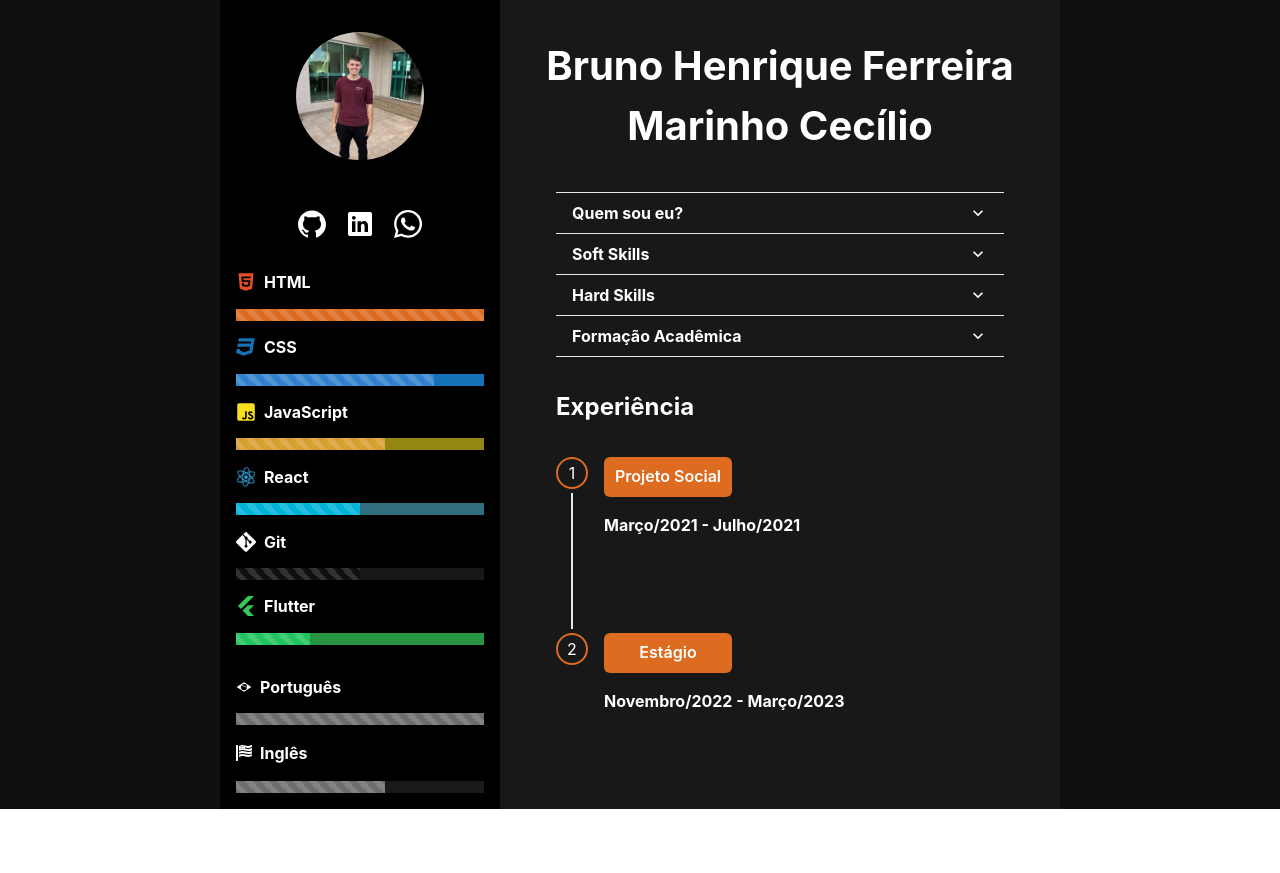
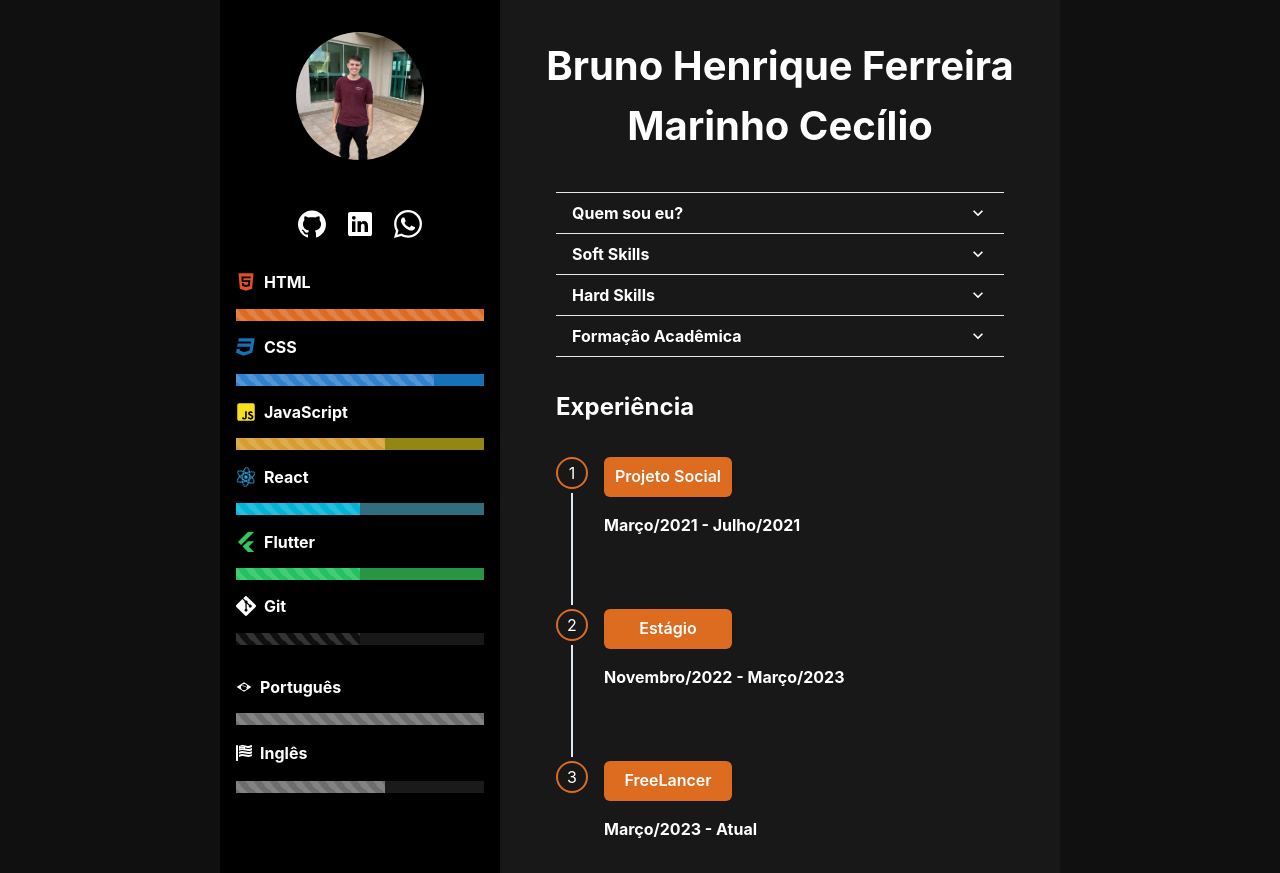
Before and after one commit to SixBruno99/Curriculo, a React (Create React App) app: page / in a window 1280 px wide. Before the commit the page ends 809 px from the top, so only its background shows below. Built offline with nearby package versions, Linux system fonts and the light colour scheme.

Commit message:
One more job description added in the cv

```diff
--- a/src/Components/Experience/Job.jsx
+++ b/src/Components/Experience/Job.jsx
@@ -13,11 +13,12 @@ import {
 import {
   FirstJobDescripition,
   SecondJobDescripition,
+  ThirdDescripition,
 } from "./Modals/JobDescripition";
 
 export const Experience = () => {
   return (
-    <Stepper colorScheme="orange" orientation="vertical" height="16rem" gap="0" mb="2rem">
+    <Stepper colorScheme="orange" orientation="vertical" height="24rem" gap="0" mb="2rem">
       <Step>
         <StepIndicator>
           <StepStatus active={<StepNumber color="white" />} />
@@ -36,6 +37,16 @@ export const Experience = () => {
           <SecondJobDescripition />
           <Text {...textStyles}>Novembro/2022 - Março/2023</Text>
         </Box>
+        <StepSeparator />
+      </Step>
+      <Step>
+        <StepIndicator>
+          <StepStatus active={<StepNumber color="white" />} />
+        </StepIndicator>
+        <Box>
+          <ThirdDescripition />
+          <Text {...textStyles}>Março/2023 - Atual</Text>
+        </Box>
       </Step>
     </Stepper>
   );
--- a/src/Components/Experience/Modals/JobDescripition.jsx
+++ b/src/Components/Experience/Modals/JobDescripition.jsx
@@ -13,17 +13,28 @@ import {
 } from "@chakra-ui/react";
 
 export const FirstJobDescripition = () => {
-  const [isLargerThan456] = useMediaQuery('(min-width: 456px)')
+  const [isLargerThan456] = useMediaQuery("(min-width: 456px)");
 
   const { isOpen, onOpen, onClose } = useDisclosure();
 
   return (
     <Box>
-      <Button onClick={onOpen} marginLeft="0.5rem" w="8rem" colorScheme='orange' color="white">
+      <Button
+        onClick={onOpen}
+        marginLeft="0.5rem"
+        w="8rem"
+        colorScheme="orange"
+        color="white"
+      >
         Projeto Social
       </Button>
 
-      <Modal isCentered onClose={onClose} size={isLargerThan456 ? "md" : "xs"} isOpen={isOpen}>
+      <Modal
+        isCentered
+        onClose={onClose}
+        size={isLargerThan456 ? "md" : "xs"}
+        isOpen={isOpen}
+      >
         <ModalOverlay />
         <ModalContent bg="#181818">
           <ModalHeader color="white">
@@ -45,17 +56,28 @@ export const FirstJobDescripition = () => {
 };
 
 export const SecondJobDescripition = () => {
-  const [isLargerThan456] = useMediaQuery('(min-width: 456px)')
+  const [isLargerThan456] = useMediaQuery("(min-width: 456px)");
 
   const { isOpen, onOpen, onClose } = useDisclosure();
 
   return (
     <Box>
-      <Button onClick={onOpen} marginLeft="0.5rem" w="8rem" colorScheme='orange' color="white">
+      <Button
+        onClick={onOpen}
+        marginLeft="0.5rem"
+        w="8rem"
+        colorScheme="orange"
+        color="white"
+      >
         Estágio
       </Button>
 
-      <Modal isCentered onClose={onClose} size={isLargerThan456 ? "md" : "xs"} isOpen={isOpen}>
+      <Modal
+        isCentered
+        onClose={onClose}
+        size={isLargerThan456 ? "md" : "xs"}
+        isOpen={isOpen}
+      >
         <ModalOverlay />
         <ModalContent bg="#181818">
           <ModalHeader color="white">
@@ -75,3 +97,48 @@ export const SecondJobDescripition = () => {
     </Box>
   );
 };
+
+export const ThirdDescripition = () => {
+  const [isLargerThan456] = useMediaQuery("(min-width: 456px)");
+
+  const { isOpen, onOpen, onClose } = useDisclosure();
+
+  return (
+    <Box>
+      <Button
+        onClick={onOpen}
+        marginLeft="0.5rem"
+        w="8rem"
+        colorScheme="orange"
+        color="white"
+      >
+        FreeLancer
+      </Button>
+
+      <Modal
+        isCentered
+        onClose={onClose}
+        size={isLargerThan456 ? "md" : "xs"}
+        isOpen={isOpen}
+      >
+        <ModalOverlay />
+        <ModalContent bg="#181818">
+          <ModalHeader color="white">
+            FreeLancer desenvolvedor frontend
+          </ModalHeader>
+          <ModalCloseButton />
+          <ModalBody color="white">
+            Projeto em andamento no qual estou desenvolvendo um aplicativo
+            utilizando o Flutter, nesse projeto estou aprimorando minhas
+            habilidade de construção de layouts com outra linguagem e
+            manipulando váriaveis globais no projeto para realizar o controle
+            de estoque de produtos.
+          </ModalBody>
+          <ModalFooter>
+            <Button onClick={onClose}>Fechar</Button>
+          </ModalFooter>
+        </ModalContent>
+      </Modal>
+    </Box>
+  );
+};
--- a/src/Components/Skills/index.jsx
+++ b/src/Components/Skills/index.jsx
@@ -54,6 +54,17 @@ export const Skills = () => {
         value={50}
       />
       <Flex {...flexStyle}>
+        <SiFlutter  size={20} style={{ color: "#34C759 " }} />
+        <Text {...textStyles}>Flutter</Text>
+      </Flex>
+      <Progress
+        hasStripe
+        colorScheme="whatsapp"
+        bg="rgba(52, 199, 89, 0.75)"
+        isAnimated={true}
+        value={50}
+      />
+      <Flex {...flexStyle}>
         <SiGit size={20}style={{ color: "#FFFFFF " }} />
         <Text {...textStyles}>Git</Text>
       </Flex>
@@ -63,17 +74,6 @@ export const Skills = () => {
         bg="#181818"
         isAnimated={true}
         value={50}
-      />
-      <Flex {...flexStyle}>
-        <SiFlutter  size={20} style={{ color: "#34C759 " }} />
-        <Text {...textStyles}>Flutter</Text>
-      </Flex>
-      <Progress
-        hasStripe
-        colorScheme="whatsapp"
-        bg="rgba(52, 199, 89, 0.75)"
-        isAnimated={true}
-        value={30}
       />
       <Languages />
     </Box>
```
